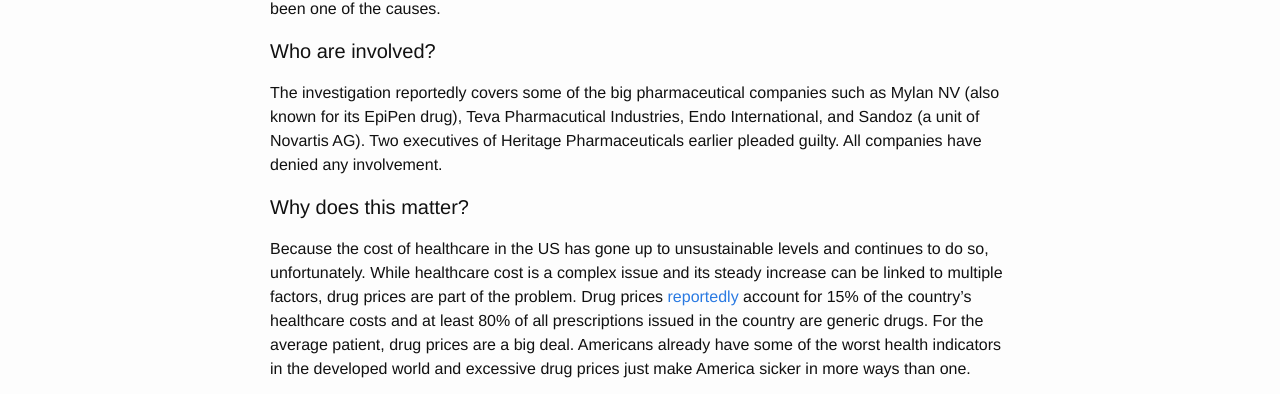
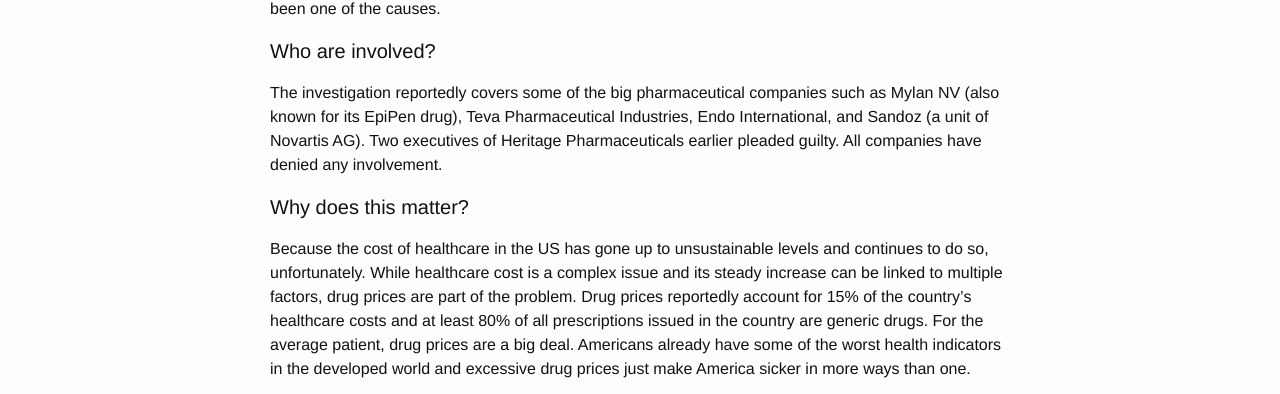
Before and after one commit to Sparkleleuk/Sustainability_Matters, a Jekyll site: the page built from _posts/2018-04-24-genericdrugs.markdown, in a window 1280 px wide. Shown: the part 643-1037 px from the top of the page. Built offline with Jekyll 4.4.1, drawn with Linux system fonts in a browser that asks for light colours.

Commit message:
fix post

```diff
--- a/_posts/2018-04-24-genericdrugs.markdown
+++ b/_posts/2018-04-24-genericdrugs.markdown
@@ -15,11 +15,11 @@ Generic drug makers have been <a href="https://www.npr.org/2018/03/07/590217561/
 
 #### Who are involved?
 
-The investigation reportedly covers some of the big pharmaceutical companies such as Mylan NV (also known for its EpiPen drug), Teva Pharmacutical Industries, Endo International, and Sandoz (a unit of Novartis AG). Two executives of Heritage Pharmaceuticals earlier pleaded guilty. All companies have denied any involvement.
+The investigation reportedly covers some of the big pharmaceutical companies such as Mylan NV (also known for its EpiPen drug), Teva Pharmaceutical Industries, Endo International, and Sandoz (a unit of Novartis AG). Two executives of Heritage Pharmaceuticals earlier pleaded guilty. All companies have denied any involvement.
 
 #### Why does this matter?
 
-Because the cost of healthcare in the US has gone up to unsustainable levels and continues to do so, unfortunately. While healthcare cost is a complex issue and its steady increase can be linked to multiple factors, drug prices are part of the problem. Drug prices <a href="https://www.nytimes.com/2013/03/19/business/use-of-generics-produces-an-unusual-drop-in-drug-spending.html?pagewanted=all&_r=0" target="_blank">reportedly</a> account for 15% of the country's healthcare costs and at least 80% of all prescriptions issued in the country are generic drugs. For the average patient, drug prices are a big deal. Americans already have some of the worst health indicators in the developed world and excessive drug prices just make America sicker in more ways than one.
+Because the cost of healthcare in the US has gone up to unsustainable levels and continues to do so, unfortunately. While healthcare cost is a complex issue and its steady increase can be linked to multiple factors, drug prices are part of the problem. Drug prices reportedly account for 15% of the country's healthcare costs and at least 80% of all prescriptions issued in the country are generic drugs. For the average patient, drug prices are a big deal. Americans already have some of the worst health indicators in the developed world and excessive drug prices just make America sicker in more ways than one.
 
 * * *
 <br />
```
